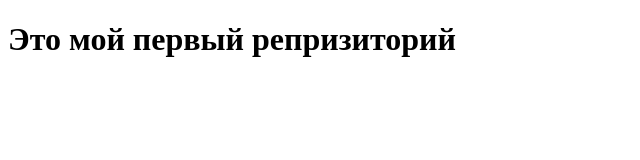
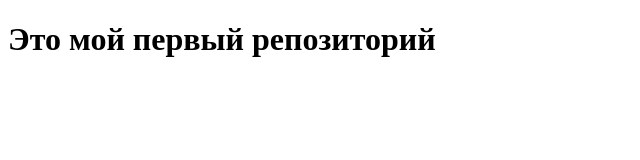
Before and after one commit to Matsiev/ski-school-matsiev, a plain HTML site: page index.html in a window 1280 px wide. Shown: the whole page, without its empty margins (0-640 px from the left). Drawn offline with Linux system fonts and the light colour scheme.

Commit message:
Update index.html

```diff
--- a/index.html
+++ b/index.html
@@ -7,6 +7,6 @@
     <title>Document</title>
 </head>
 <body>
-    <h1>Это мой первый репризиторий</h1>
+    <h1>Это мой первый репозиторий</h1>
 </body>
 </html>
```
